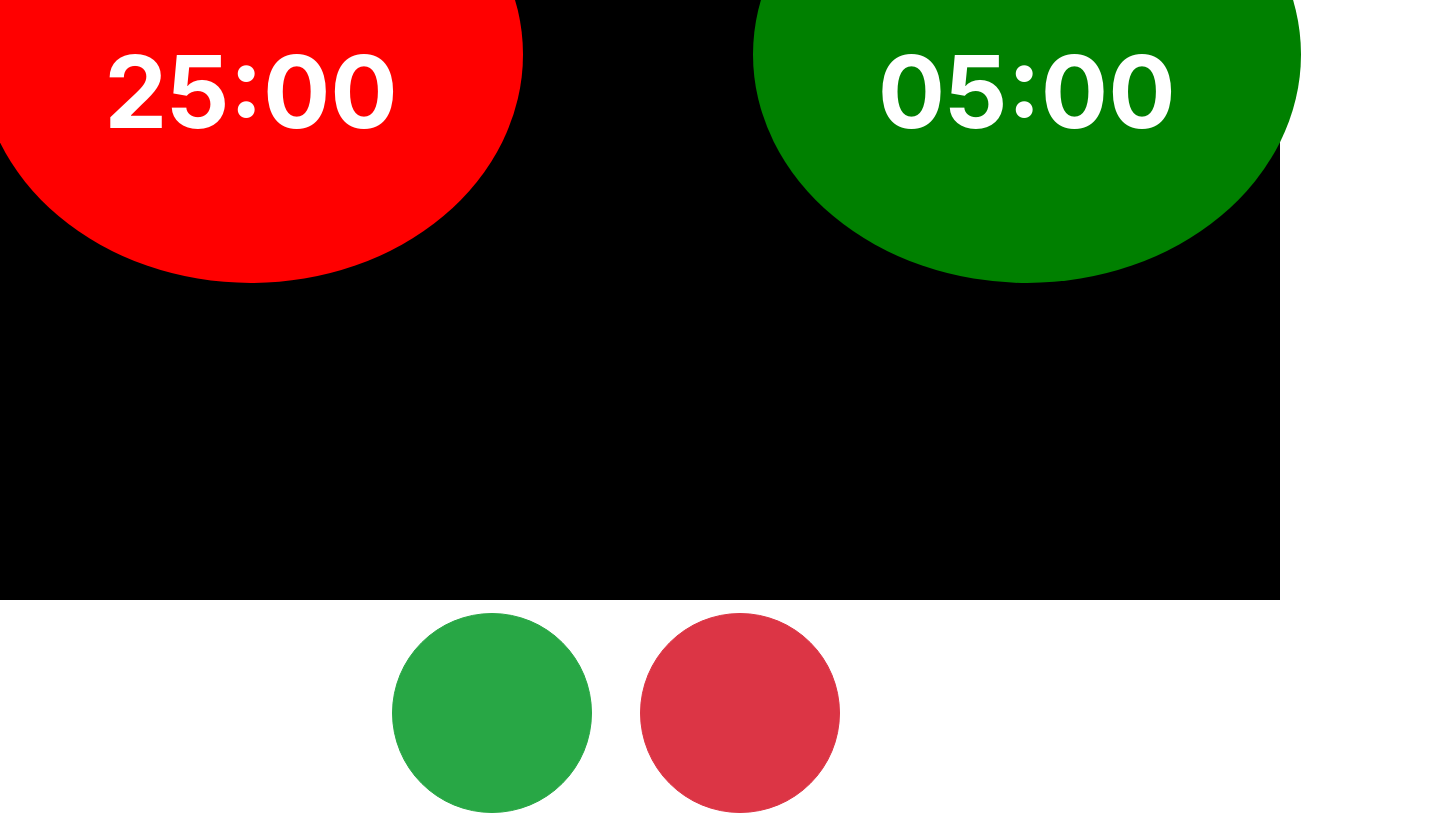
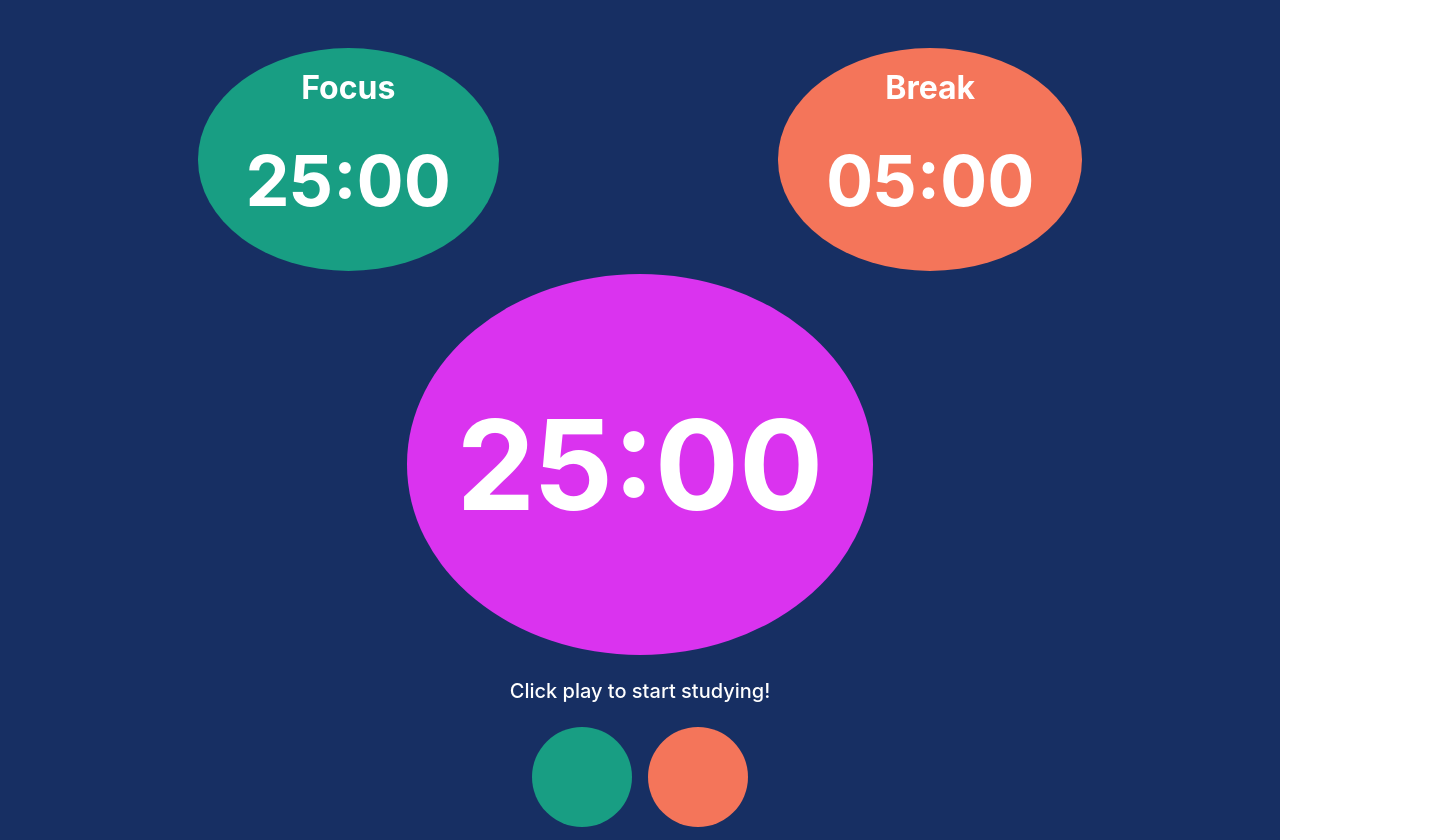
Before and after one commit to Rthompson2548/project-pomodoro-timer, a React (Create React App) app: page / in a window 1280 px wide. Shown: the part 200-1040 px from the top of the page, 1451 px wide, since content can reach past the window. Built offline with nearby package versions, Linux system fonts and the light colour scheme; a web font is replaced by a local one.

Commit message:
updated styles

```diff
--- a/package.json
+++ b/package.json
@@ -6,6 +6,7 @@
     "@testing-library/jest-dom": "^5.11.1",
     "@testing-library/react": "10.4.7",
     "@testing-library/user-event": "12.0.11",
+    "bootstrap-icons": "^1.7.0",
     "react": "^16.13.1",
     "react-dom": "^16.13.1",
     "react-scripts": "^3.4.3"
--- a/public/index.html
+++ b/public/index.html
@@ -31,7 +31,7 @@
     />
     <title>Thinkful Pomodoro Timer</title>
   </head>
-  <body>
+  <body class="m-0 p-0">
     <noscript>You need to enable JavaScript to run this app.</noscript>
     <div id="root"></div>
     <!--
--- a/src/App.js
+++ b/src/App.js
@@ -1,24 +1,31 @@
-import React from "react"
-import "./App.css"
-import Pomodoro from "./pomodoro/Pomodoro"
+import React from "react";
+import "./App.css";
+import Pomodoro from "./pomodoro/Pomodoro";
 
 function App() {
   return (
-    <div className="App" style={{ backgroundColor: "black"}}>
-      <div className="container vh-100 d-flex flex-column justify-content-center" >
+    <div className="App" style={{ backgroundColor: "#172F63" }}>
+      <div className="container text-wrap d-flex justify-content-center">
         <div className="row">
-          <div className="col">
-            <header className="App-header container">
-              <h1 className="text-nowrap font-weight-bold d-flex justify-content-center" style={{ fontSize: "200px", color: "white", marginBottom: "150px" }}>Pomodoro Timer</h1>
+          <div>
+            <header className="App-header">
+              <nav class="row p-5 d-flex justify-content-center">
+                <h1
+                  class="font-weight-bold text-white mr-2"
+                  style={{ fontSize: "100px" }}
+                >
+                  Pomodoro Timer
+                </h1>
+              </nav>
             </header>
-           <div>
-           <Pomodoro />
-           </div>
+            <div>
+              <Pomodoro />
+            </div>
           </div>
         </div>
       </div>
     </div>
-  )
+  );
 }
 
-export default App
+export default App;
--- a/src/pomodoro/BreakTime.js
+++ b/src/pomodoro/BreakTime.js
@@ -5,27 +5,26 @@ function BreakTime(props) {
   return (
     <div className="col">
       <div className="float-right">
-        <div className="input-group input-group-lg mb-2">
+        <div className="input-group input-group-lg">
           <span
-          className="rounded-circle border-0 font-weight-bold mb-5"
+          className="rounded-circle border-0 font-weight-bold mb-1 px-5"
           data-testid="duration-focus"
-          style={{ backgroundColor: "green", color: "white", padding: "100px 125px", margin: "0px 100px"  }}
+          style={{ backgroundColor: "#F4755A", color: "white" }}
           >
             {/* TODO: Update this text to display the current
                 break session duration */}
             {/* break button label */}
-            <p style={{ fontSize: "50px" }}>Break</p>
-            <p style={{ fontSize: "100px" }}>{minutesToDuration(props.BreakTime)}</p>
-          </span>
-          <div className="input-group-append input-group-lg" style={{ marginLeft: "125px" }}>
+            <p class="mt-3" style={{ fontSize: "32px" }}>Break</p>
+            <p style={{ fontSize: "70px" }}>{minutesToDuration(props.BreakTime)}</p>
+            <div className="input-group-append input-group-lg d-flex justify-content-center pb-2">
             {/* TODO: Implement decreasing break duration and disable
                 during a focus or break session*/}
 
             {/* button for decreasing break time by 1 min */}
             <button
               type="button"
-              style={{ fontSize: "80px", color: "white" }}
-              className="btn m-4 px-4 py-3"
+              style={{ fontSize: "32px" }}
+              className="btn text-white"
               data-testid="decrease-break-time"
               onClick={props.downByOne}
             >
@@ -38,14 +37,16 @@ function BreakTime(props) {
             {/* button for increasing break time by 1 min */}
             <button
               type="button"
-              style={{ fontSize: "80px", color: "white" }}
-              className="btn m-4 px-2 py-3"
+              style={{ fontSize: "32px" }}
+              className="btn text-white"
               data-testid="increase-break-time"
               onClick={props.upByOne}
             >
               <span className="oi oi-plus" />
             </button>
           </div>
+
+          </span>
         </div>
       </div>
     </div>
--- a/src/pomodoro/FocusTime.js
+++ b/src/pomodoro/FocusTime.js
@@ -8,23 +8,22 @@ function FocusTime(props) {
         <div className="input-group input-group-lg">
 
           <span
-          className="rounded-circle border-0 font-weight-bold mb-5"
+          className="rounded-circle border-0 font-weight-bold mb-1 px-5"
             data-testid="duration-focus"
-            style={{ backgroundColor: "red", color: "white", padding: "100px 125px", margin: "0px 100px" }}
+            style={{ backgroundColor: "#189E83", color: "white" }}
           >
             {/* Focus: */}
-            <p style={{ fontSize: "50px" }}>Focus</p>
-             <p style={{ fontSize: "100px" }}>{minutesToDuration(props.FocusTime)}</p>
-          </span>
-          <div className="input-group-append input-group-lg" style={{ marginLeft: "125px" }}>
+            <p class="mt-3" style={{ fontSize: "32px" }}>Focus</p>
+             <p style={{ fontSize: "70px" }}>{minutesToDuration(props.FocusTime)}</p>
+             <div className="input-group-append input-group-lg d-flex justify-content-center pb-2">
             {/* TODO: Implement decreasing focus duration and disable during
               a focus or break session */}
 
             {/* button that decreases focus time by 5 mins */}
             <button
               type="button"
-              className="btn m-4 px-4 py-3"
-              style={{ fontSize: "80px", color: "white" }}
+              className="btn text-white"
+              style={{ fontSize: "32px" }}
               data-testid="decrease-focus-time"
               onClick={props.downByFive}
             >
@@ -37,14 +36,16 @@ function FocusTime(props) {
             {/* button that increases focus time by 5 mins */}
             <button
               type="button"
-              style={{ fontSize: "80px", color: "white" }}
-              className="btn m-4 px-2 py-3"
+              style={{ fontSize: "32px" }}
+              className="btn text-white"
               data-testid="increase-focus-time"
               onClick={props.upByFive}
             >
               <span className="oi oi-plus" />
             </button>
           </div>
+          </span>
+
         </div>
       </div>
     </div>
--- a/src/pomodoro/PlayPause.js
+++ b/src/pomodoro/PlayPause.js
@@ -3,19 +3,26 @@ import classNames from "../utils/class-names";
 
 function PlayPause(props) {
   return (
-    <div className="row mb-5">
+    <div className="row mb-5" style={{ marginBottom: "10px" }}>
       <div className="col">
         <div
-          className="btn-group btn-group-lg mb-2"
+          className="btn-group btn-group-lg"
           role="group"
           aria-label="Timer controls"
         >
-          <div className="mt-5 pt-5">
+          <div className="mt-5 mb-5 pt-5">
             {/* play/pause button */}
+            <h5 class="text-white pt-4 pb-3"> Click play to start studying!</h5>
+
             <button
               type="button"
-              className="rounded-circle btn btn-success pr-2 mr-5"
-              style={{ fontSize: "130px", width: "200px", height: "200px" }}
+              className="rounded-circle mr-2 btn pr-1 text-white"
+              style={{
+                fontSize: "60px",
+                width: "100px",
+                height: "100px",
+                backgroundColor: "#189E83",
+              }}
               data-testid="play-pause"
               title="Start or pause timer"
               onClick={props.playPause}
@@ -24,7 +31,7 @@ function PlayPause(props) {
                 className={classNames({
                   oi: true,
                   "oi-media-play": !props.isTimerRunning,
-                  "oi-media-pause": props.isTimerRunning,
+                  "oi-media-pause pr-2": props.isTimerRunning,
                 })}
               />
             </button>
@@ -35,12 +42,17 @@ function PlayPause(props) {
             session and disable when there is no active session */}
             <button
               type="button"
-              className="btn rounded-circle btn-danger mr-5"
-              style={{ fontSize: "125px", width: "200px", height: "200px" }}
+              className="btn rounded-circle ml-2"
+              style={{
+                fontSize: "60px",
+                width: "100px",
+                height: "100px",
+                backgroundColor: "#F4755A",
+              }}
               title="Stop the session"
               onClick={props.stopSession}
             >
-              <span className="oi oi-media-stop" />
+              <span style={{ color: "white" }} className="oi oi-media-stop" />
             </button>
           </div>
         </div>
--- a/src/pomodoro/Pomodoro.js
+++ b/src/pomodoro/Pomodoro.js
@@ -118,13 +118,9 @@ function Pomodoro() {
   }
 
   return (
-    <div className="pomodoro m-5">
-      <div
-        className="row d-flex justify-content-center"
-      >
+    <div className="pomodoro">
       {/* focus component */}
-        <div className="text-center row">
-          <div className="d-flex justify-content-center col col-12">
+      <div className="row pt-4 d-flex justify-content-center">
           <FocusTime
             FocusTime={FocusTimeState}
             inSession={inSession}
@@ -132,19 +128,16 @@ function Pomodoro() {
             downByFive={decreaseFiveMinutes}
           />
 
-
           <BreakTime
             BreakTime={BreakTimeState}
             upByOne={increaseOneMinute}
             downByOne={decreaseOneMinute}
           />
       </div>
-        </div>
-      </div>
-
       {/* timer component */}
-      <div className="mt-5 pt-5">
+      <div>
         <Timer
+        className="d-flex justify-content-center"
           timeRemainingState={timeRemainingState}
           inSession={inSession}
           onBreak={onBreak}
@@ -155,7 +148,7 @@ function Pomodoro() {
       </div>
 
       {/* play and pause component */}
-      <div className="d-flex justify-content-center mb-5 pb-5">
+      <div className="d-flex justify-content-center">
         <PlayPause
           playPause={playPause}
           stopSession={stopSession}
--- a/src/pomodoro/Timer.js
+++ b/src/pomodoro/Timer.js
@@ -4,10 +4,10 @@ import { minutesToDuration, secondsToDuration } from "../utils/duration";
 function Timer(props) {
   // if the timer is in session, set the display to show the running timer
   // if not, do not show it
-  const sessionDisplay =
-    props.inSession || props.onBreak
-      ? { display: "block" }
-      : { display: "none" };
+  const sessionDisplay = { display: "block" };
+  // props.inSession || props.onBreak
+  // ? { display: "block" }
+  // : { display: "none" };
 
   // while in session...
   // if the timer is on break, display a statement that shows remaning break time
@@ -17,9 +17,7 @@ function Timer(props) {
     : `${secondsToDuration(props.timeRemainingState)}`;
   // if the timer is paused, display a header that says "paused"
   // if not, don't display anything
-  const pauseLabel = props.isPaused ? (
-    <h1 style={{ color: "white" }}></h1>
-  ) : null;
+  const pauseLabel = props.isPaused ? <p style={{ color: "white" }}></p> : null;
 
   // set the progress bar to progress through break time if on break
   // set it to progress through focus time if not
@@ -32,27 +30,26 @@ function Timer(props) {
   // const progressBarStyle = { width: progressPercentage + "%" };
 
   return (
-    <div style={sessionDisplay} className="mr-5 pr-5 mb-5">
+    <div style={sessionDisplay} className="mt-5 pt-5">
       {/* TODO: This area should show only when a focus
             or break session is running or pauses */}
-             <div className="row d-flex justify-content-center pl-5">
-      <p style={{color: "white", fontSize: "150px", marginBottom: "200px"}} className="font-weight-bold">Study</p>
-      </div>
-      <div className="row py-5 my-5 pr-5 mr-5">
-
-        <div className="col mb-5">
+      {/* <div className="row d-flex justify-content-center mb-5 pb-4">
+        <p style={{ fontSize: "60px" }} className="font-weight-bold">
+          Study
+        </p>
+      </div> */}
+      <div className="">
+        <div className="col">
           {/* TODO: Update message below to include current session
                     (Focusing or On Break) and total duration */}
-
           <span
-            className="rounded-circle border-0 font-weight-bold mb-5 mr-5"
+            className="rounded-circle border-0 font-weight-bold"
             data-testid="duration-focus"
             style={{
-              backgroundColor: "blue",
+              backgroundColor: "#DA33EF",
               color: "white",
-              padding: "300px 200px",
-              marginRight: "100px",
-              fontSize: "200px",
+              padding: "115px 50px",
+              fontSize: "125px",
             }}
           >
             {sessionTitle}
--- a/src/utils/duration/index.js
+++ b/src/utils/duration/index.js
@@ -36,5 +36,7 @@ export function secondsToDuration(givenSeconds) {
   const seconds = Math.round(givenSeconds % 60)
     .toString()
     .padStart(2, "0")
-  return `${minutes}:${seconds}`
+  return (
+    `${minutes}:${seconds}`
+  )
 }
```
Also changed, not shown: 2 other files (tests, documents, lock files or other folders). Lines whose indentation alone changed are shown as unchanged.
